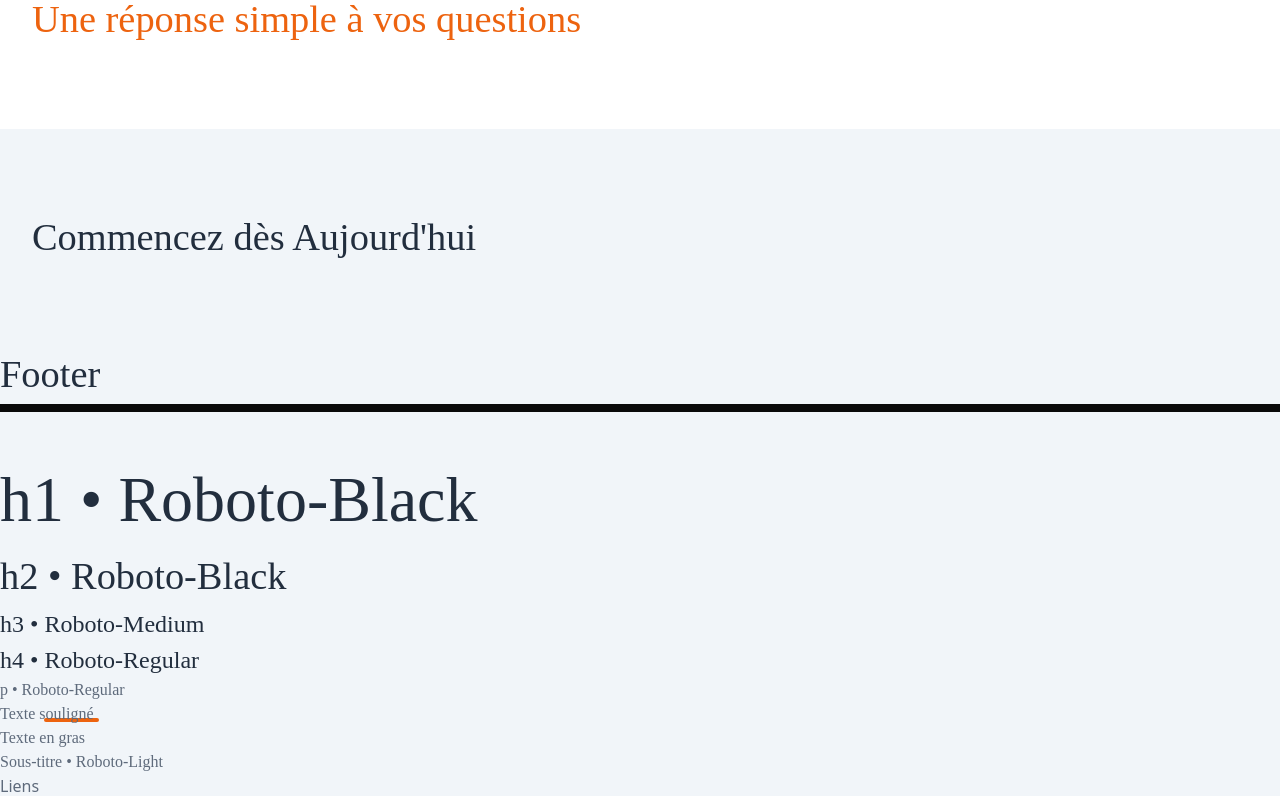
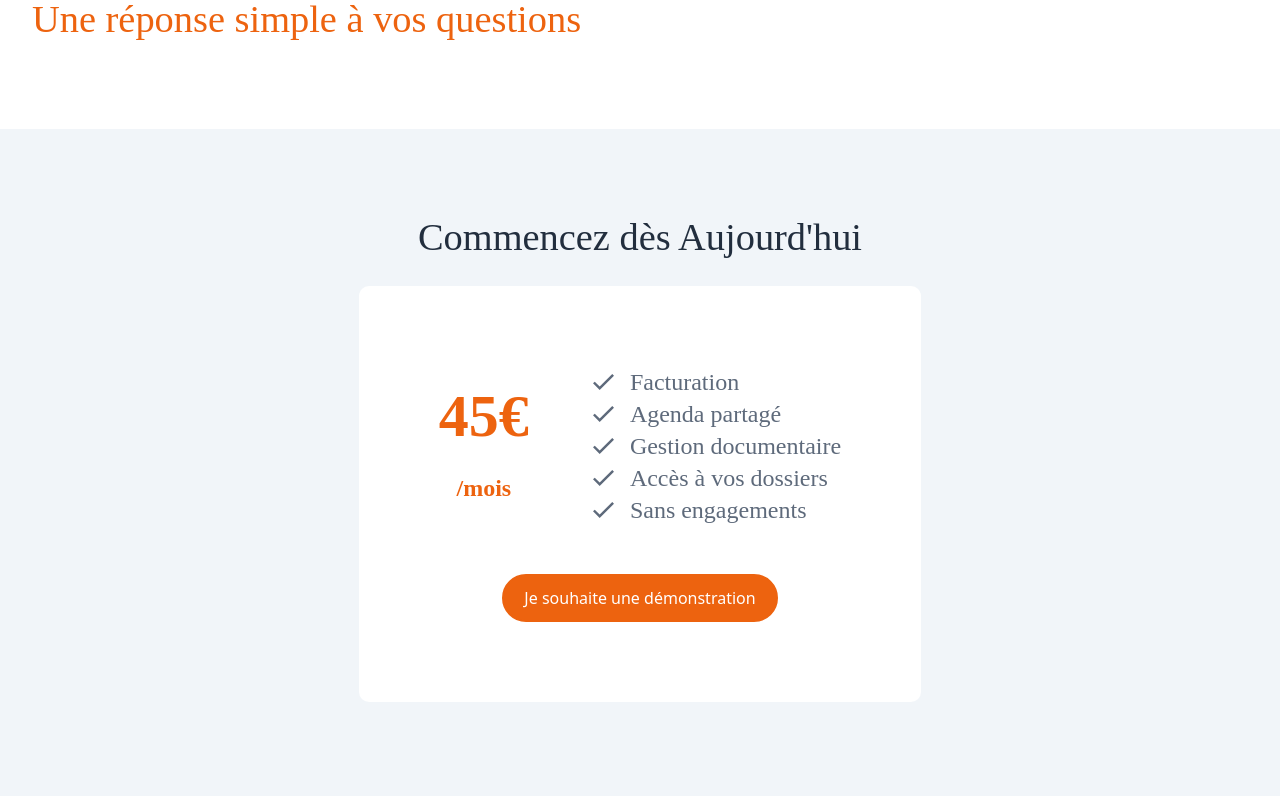
Before and after one commit to MatteoCourquin/zLawyer, a Nuxt app: page / in a window 1280 px wide. Shown: the part 1740-2536 px from the top of the page. Built offline with nearby package versions, Linux system fonts and the light colour scheme.

Commit message:
:lipstick: add style and content to priceSection

```diff
--- a/assets/css/main.css
+++ b/assets/css/main.css
@@ -38,7 +38,7 @@ a{
     text-decoration: none;
 }
 
-.max-width-white-section{
+.max-width-white-section {
     background: var(--color-white);
 }
 .max-width-white-section .max-width-white-section-content{
@@ -51,6 +51,10 @@ a{
     max-width: 1920px;
     margin: 0 auto;
     padding: 80px 2rem;
+}
+
+.border-element {
+  border-radius: 10px;
 }
 
 /* *** Typo *** */
@@ -146,3 +150,9 @@ p .text-bolder{
     background-color: transparent;
     color: var(--color-orange);
 }
+
+.pricingText {
+  color: var(--color-orange);
+  font-family: 'Roboto-regular';
+  font-weight: 600;
+}
--- a/components/Pricing.vue
+++ b/components/Pricing.vue
@@ -1,5 +1,65 @@
 <template>
-    <div class="max-width-blue-section">
-        <h2>Commencez dès Aujourd'hui</h2>
+    <div class="max-width-blue-section flex flex-col items-center">
+        <h2 class="mb-5">Commencez dès Aujourd'hui</h2>
+
+        <div class="max-width-white-section border-element  sm:w-auto p-20 flex flex-col items-center">
+
+          <div class="w-full flex flex-col items-center sm:flex-row sm:justify-around">
+
+            <div class="mb-8 sm:mb-0 sm:mr-8">
+              <p class="pricingText text-6xl text-center">45€ <br>
+                <span class="text-2xl">/mois</span>
+              </p>
+            </div>
+
+            <div class="sm:ml-8">
+
+              <div class="flex items-center w-max">
+                <img :src="checkPrice" alt="checkIcon" class="max-h-4">
+                <p class="text-2xl ml-4">Facturation</p>
+              </div>
+
+              <div class="flex items-center w-max">
+                <img :src="checkPrice" alt="checkIcon" class="max-h-4">
+                <p class="text-2xl ml-4">Agenda partagé</p>
+              </div>
+
+              <div class="flex items-center w-max">
+                <img :src="checkPrice" alt="checkIcon" class="max-h-4">
+                <p class="text-2xl ml-4">Gestion documentaire</p>
+              </div>
+
+              <div class="flex items-center w-max">
+                <img :src="checkPrice" alt="checkIcon" class="max-h-4">
+                <p class="text-2xl ml-4">Accès à vos dossiers</p>
+              </div>
+
+              <div class="flex items-center w-max">
+                <img :src="checkPrice" alt="checkIcon" class="max-h-4">
+                <p class="text-2xl ml-4">Sans engagements</p>
+              </div>
+
+            </div>
+
+          </div>
+
+          <a href="#" class="button-orange mt-12 w-max">Je souhaite une démonstration</a>
+
+        </div>
+
     </div>
 </template>
+
+
+<script>
+import checkPrice from "../assets/images/priceLogo/checkLogo.svg";
+
+export default {
+    data: function () {
+        return {
+            checkPrice: checkPrice
+        }
+    },
+}
+
+</script>
```
Also changed, not shown: assets/images/priceLogo/checkLogo.svg (added).
